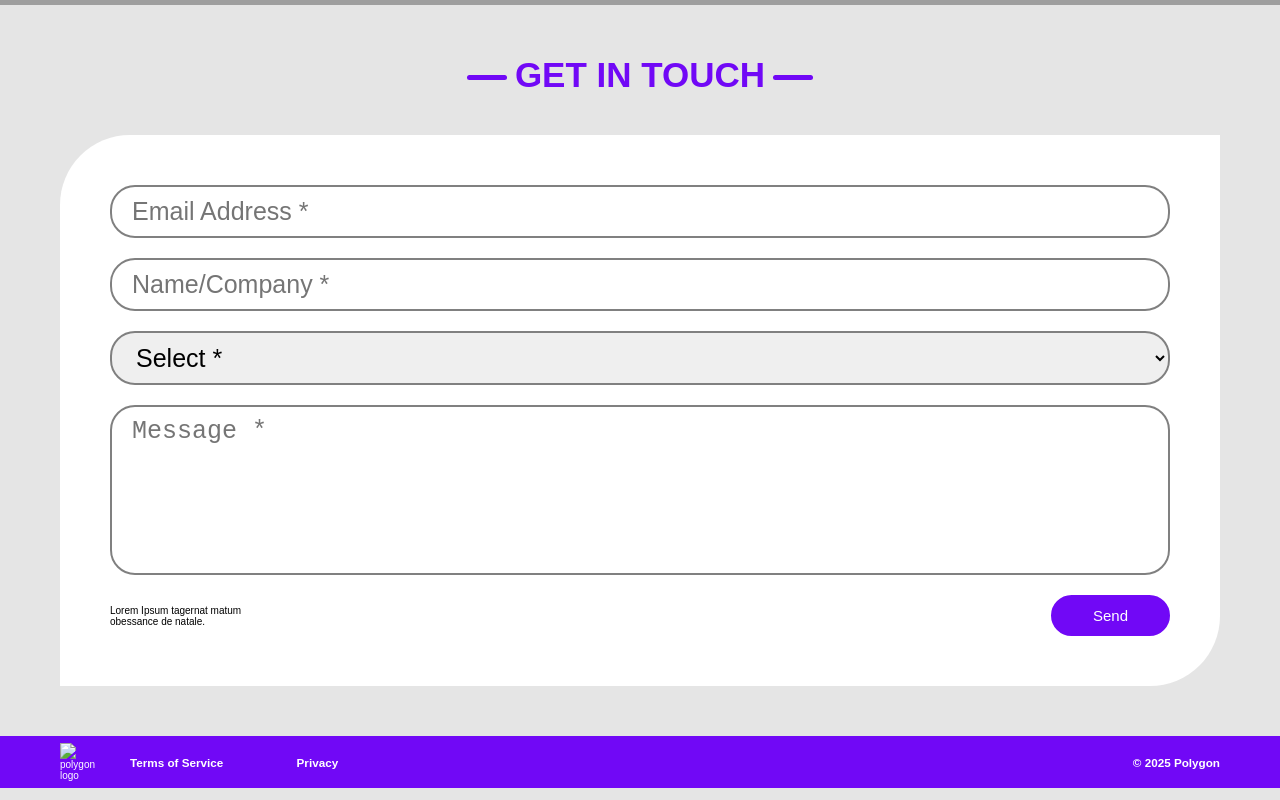
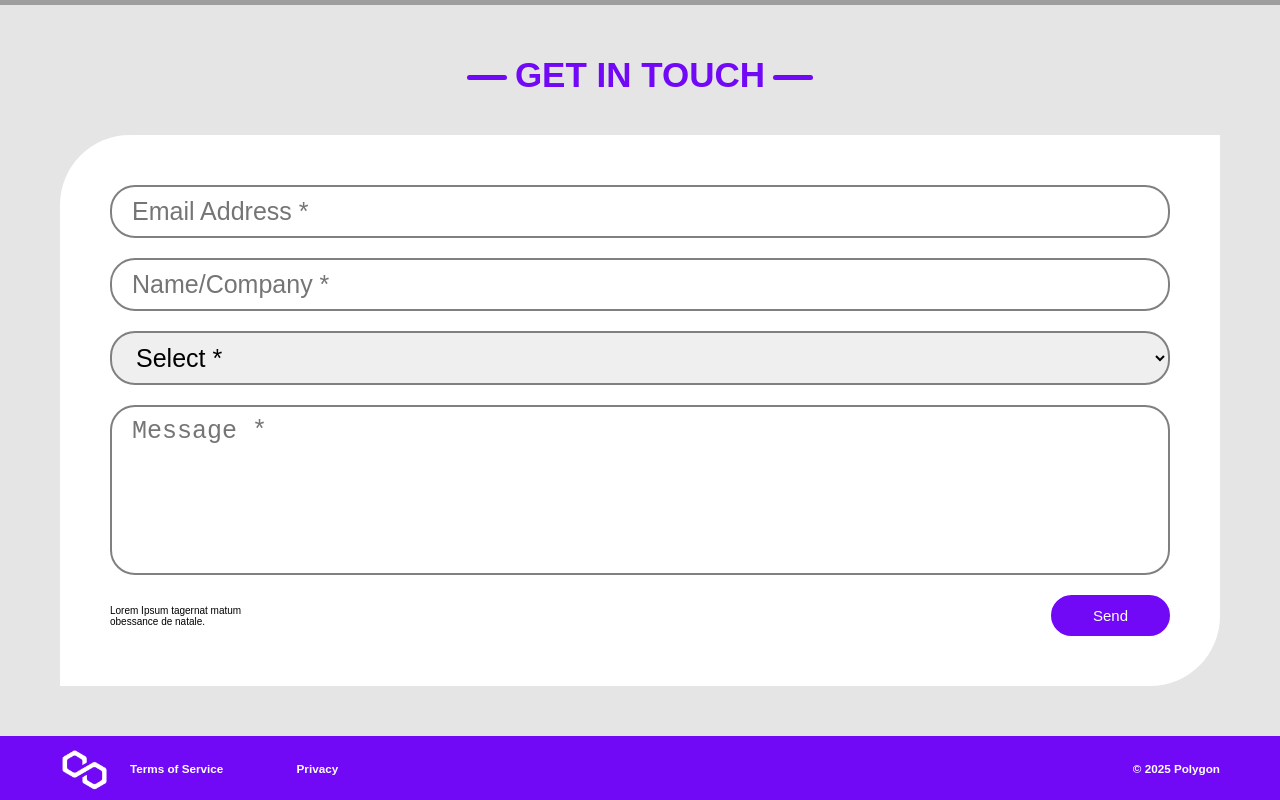
Before and after one commit to The-Barabari-Collective/css-alignment-3, a plain HTML site: page index.html in a window 1280 px wide. Shown: the part 745-1545 px from the top of the page. Drawn offline with Linux system fonts and the light colour scheme; the site is published under a folder, as on GitHub Pages, so addresses that start at the root find nothing; a web font is replaced by a local one.

Commit message:
fixed path

```diff
--- a/index.html
+++ b/index.html
@@ -122,7 +122,7 @@
     <footer class="copyright_section">
       <div class="container copyright_content_section">
         <div class="left_section">
-          <img src="/assets/small-logo.webp" alt="polygon logo" />
+          <img src="./assets/small-logo.webp" alt="polygon logo" />
           <h3>Terms of Service <span>Privacy</span></h3>
         </div>
         <div class="right_section">
```
